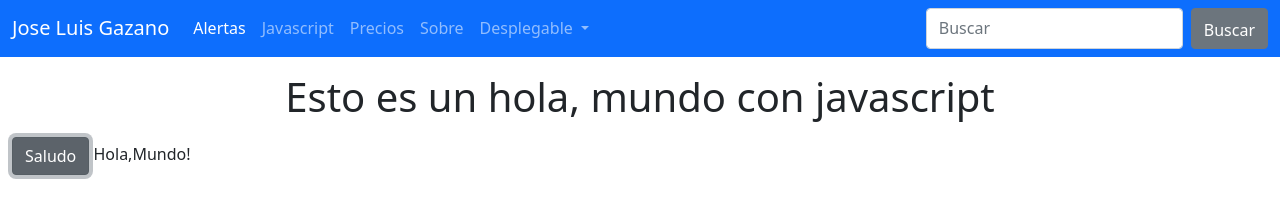
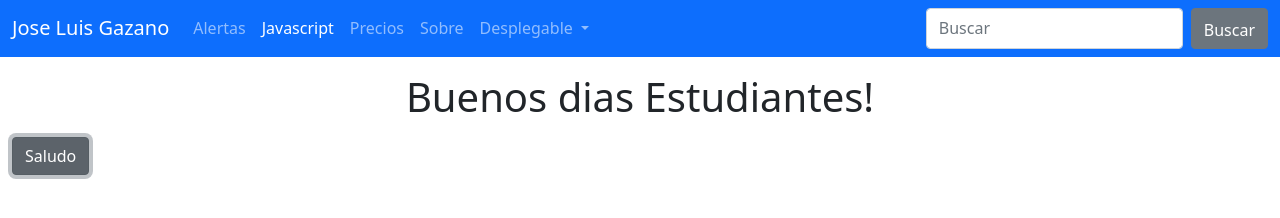
Before and after one commit to josegazano732/Proyecto-AP, a plain HTML site: page javascript.html in a window 1280 px wide. Both pictures are taken after a click on the button "Saludo". Drawn offline with nearby package versions, Linux system fonts and the light colour scheme.

Commit message:
Se agrego una funcion saludar JLG

```diff
--- a/javascript.html
+++ b/javascript.html
@@ -6,6 +6,8 @@
     <meta http-equiv="X-UA-Compatible" content="IE=edge">
     <meta name="viewport" content="width=device-width, initial-scale=1.0">
     <title>Document</title>
+
+
 
     <link href="https://cdn.jsdelivr.net/npm/bootstrap@5.1.3/dist/css/bootstrap.min.css" rel="stylesheet"
         integrity="sha384-1BmE4kWBq78iYhFldvKuhfTAU6auU8tT94WrHftjDbrCEXSU1oBoqyl2QvZ6jIW3" crossorigin="anonymous">
@@ -25,7 +27,7 @@
                         class="navbar-toggler-icon"></span> </button>
                 <div class="collapse navbar-collapse" id="navbarColor01">
                     <ul class="navbar-nav me-auto">
-                        <li class="nav-item"> <a class="nav-link active" href="alertas.html">
+                        <li class="nav-item"> <a class="nav-link" href="alertas.html">
                                 <font style="vertical-align: inherit;">
                                     <font style="vertical-align: inherit;">Alertas </font>
                                 </font><span class="visually-hidden">
@@ -34,7 +36,7 @@
                                     </font>
                                 </span>
                             </a> </li>
-                        <li class="nav-item"> <a class="nav-link" href="javascript.html">
+                        <li class="nav-item"> <a class="nav-link active" href="javascript.html">
                                 <font style="vertical-align: inherit;">
                                     <font style="vertical-align: inherit;">Javascript</font>
                                 </font>
@@ -95,13 +97,11 @@
     </header>
 
     <main class=" container-fluid">
-        <h1 class=" text-center m-3"> Esto es un hola, mundo con javascript</h1>
+        <h1 id="titulo" class=" text-center m-3"> Esto es un hola, mundo con javascript</h1>
 
         <button class=" btn btn-secondary" id="saludo1">Saludo</button>
-        <script>
 
-            document.write("Hola,Mundo!")
-        </script>
+
 
     </main>
 
@@ -112,6 +112,11 @@
     <script src="https://cdn.jsdelivr.net/npm/bootstrap@5.1.3/dist/js/bootstrap.bundle.min.js"
         integrity="sha384-ka7Sk0Gln4gmtz2MlQnikT1wXgYsOg+OMhuP+IlRH9sENBO0LRn5q+8nbTov4+1p"
         crossorigin="anonymous"></script>
+
+    <script src="/js.js"></script>
+
+
+
 </body>
 
 </html>
--- /dev/null
+++ b/js.js
@@ -0,0 +1,7 @@
+
+function saludar() {
+    document.getElementById("titulo").innerHTML = "Buenos dias Estudiantes!";
+}
+document.getElementById("saludo1").onclick = function () {
+    saludar();
+}
```
Also changed, not shown: index.html (+1 -1 lines).
